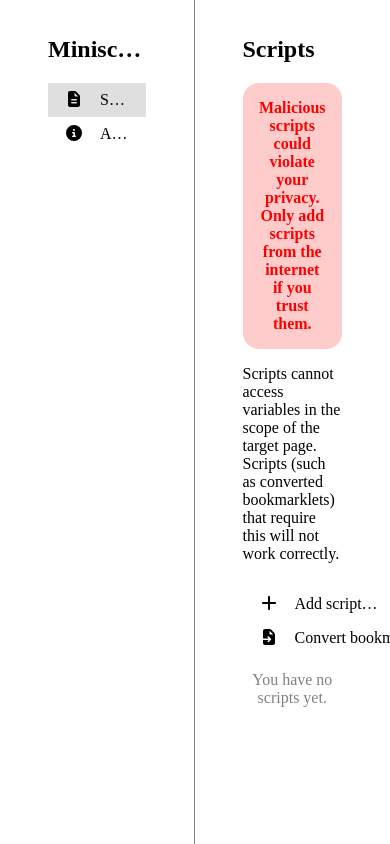
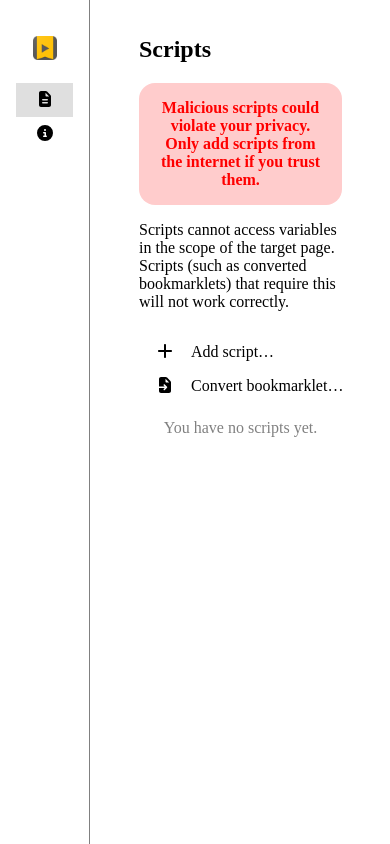
Before and after one commit to mkacct/miniscripts, a browser extension: page options.html in a window 390 px wide. Drawn offline with Linux system fonts and the light colour scheme.

Commit message:
collapsible sidebar or whatever

```diff
--- a/css/options.css
+++ b/css/options.css
@@ -56,12 +56,12 @@ nav > button {
 }
 
 nav {
-	width: calc(100vw / 4 + 6em + 1px);
+	width: 360px;
 	border-right: 1px solid gray;
 }
 
 main {
-	width: calc(100vw - (100vw / 4 + 6em + 1px));
+	left: 361px;
 	right: 0;
 }
 
@@ -84,7 +84,7 @@ dialog {
 	background-color: inherit;
 	color: inherit;
 	border: 1px solid gray;
-	width: 320px;
+	width: 360px;
 }
 
 dialog::backdrop {background-color: rgba(0, 0, 0, 0.5);}
@@ -143,6 +143,12 @@ a {
 
 a:hover {text-decoration: underline;}
 
+.appIcon {
+	margin-right: 0.5em;
+	height: 1em;
+	vertical-align: -0.25ex;
+}
+
 @media (prefers-color-scheme: light) {
 	body {
 		background-color: white;
@@ -152,3 +158,15 @@ a:hover {text-decoration: underline;}
 	button:not([disabled]):hover, button.selected {background-color: #dfdfdf}
 	button:not([disabled]):active {background-color: #efefef}
 }
+
+@media (max-width: 720px) {
+	nav {
+		width: 90px;
+		padding: 1em;
+	}
+
+	nav > * {text-align: center;}
+	.wideOnly {display: none;}
+	main {left: 91px;}
+	.appIcon, nav button svg {margin: 0;}
+}
--- a/options.html
+++ b/options.html
@@ -11,9 +11,9 @@
 </head>
 <body>
 	<nav>
-		<div><h1>Miniscripts</h1></div>
-		<button class="selected" id="scriptsTab"><i class="fas fa-file-alt fa-fw"></i>Scripts</button>
-		<button id="aboutTab"><i class="fas fa-info-circle fa-fw"></i>About</button>
+		<div><h1><img src="res/icon_128.png" alt="App icon" class="appIcon" title="Miniscripts" /><span class="wideOnly">Miniscripts</span></h1></div>
+		<button class="selected" id="scriptsTab"><i class="fas fa-file-alt fa-fw"></i><span class="wideOnly">Scripts</span></button>
+		<button id="aboutTab"><i class="fas fa-info-circle fa-fw"></i><span class="wideOnly">About</span></button>
 	</nav>
 	<main>
 		<div id="scriptsContent">
@@ -27,7 +27,7 @@
 			<div id="list"></div>
 		</div>
 		<div id="aboutContent" style="display: none;">
-			<h2>About</h2>
+			<h2>About Miniscripts</h2>
 			<p><a href="https://github.com/mkacct/miniscripts" target="_blank">GitHub repo</a><br/>
 			<a href="https://github.com/mkacct/miniscripts/issues" target="_blank">GitHub issues</a></p>
 			<a href="https://mkps.app" target="_blank"><img src="res/mk.png" alt="MK" style="height: 1.5em;" /></a>
```
